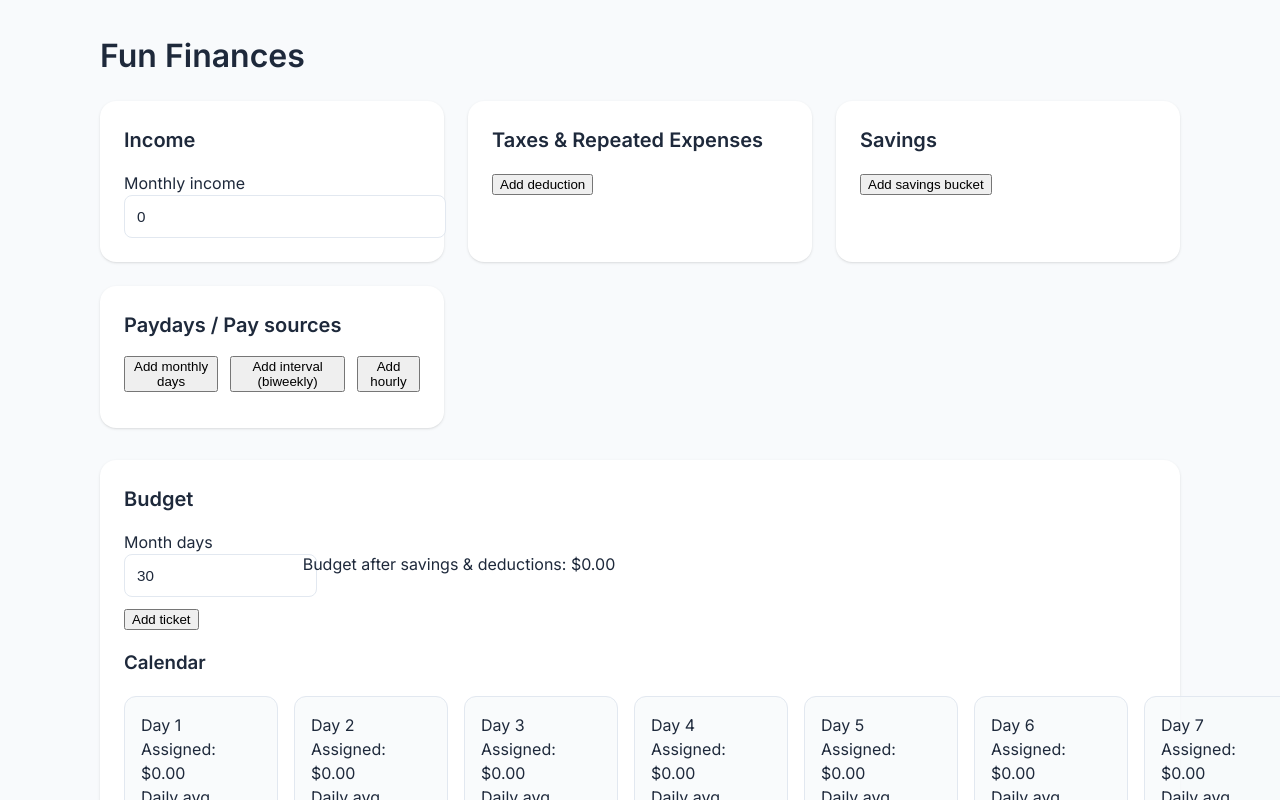
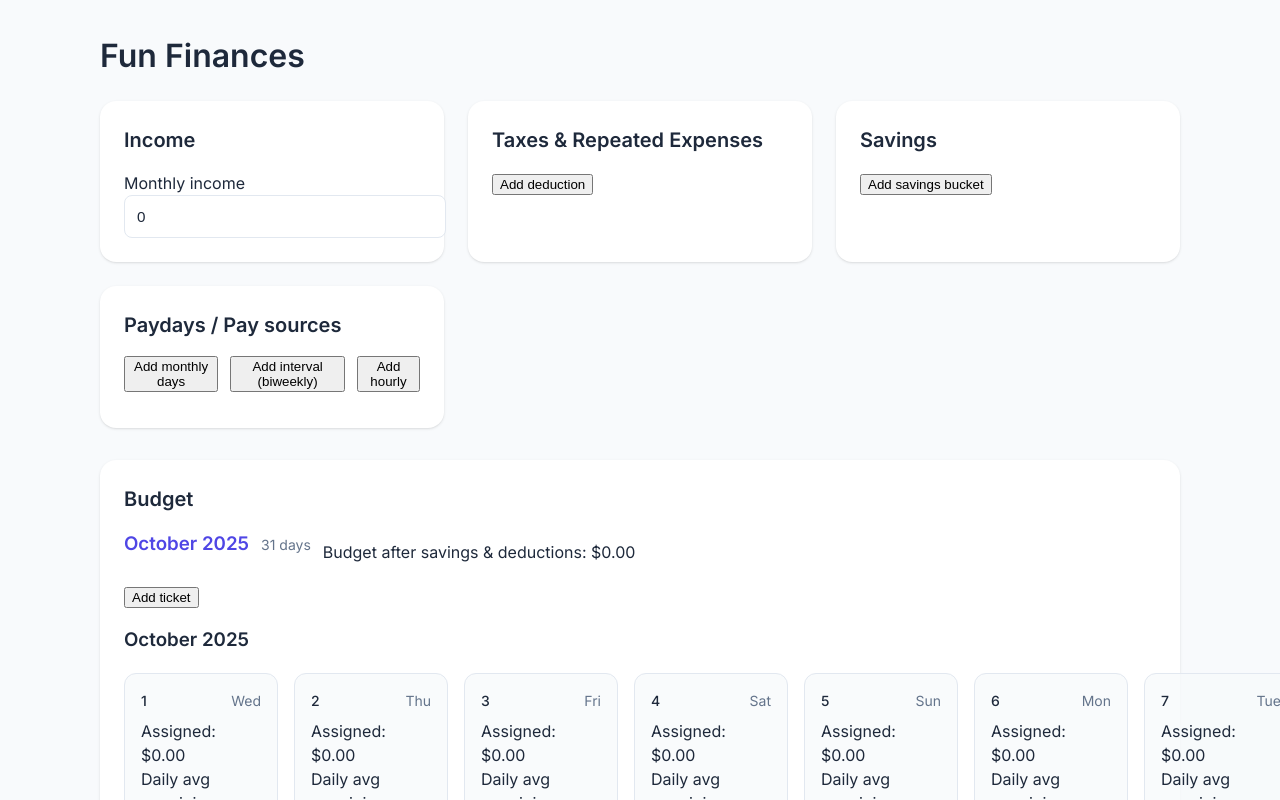
Before and after one commit to kate-emanuel/fun-finances, a React (Vite) app: page / in a window 1280 px wide. Shown: the top 800 px of the page. Built offline with nearby package versions, Linux system fonts and the light colour scheme.

Commit message:
feat: update calendar to use current dates

```diff
--- a/src/components/Budget.jsx
+++ b/src/components/Budget.jsx
@@ -1,13 +1,41 @@
-import React, { useMemo, useState } from 'react'
+import React, { useMemo, useState, useEffect } from 'react'
 
-function buildDays(monthLength = 30) {
-  return Array.from({ length: monthLength }, (_, i) => ({ day: i + 1 }))
+function getDaysInMonth(month, year) {
+  return new Date(year, month + 1, 0).getDate()
+}
+
+function buildDays(month, year) {
+  const daysInMonth = getDaysInMonth(month, year)
+  const firstDay = new Date(year, month, 1)
+
+  return Array.from({ length: daysInMonth }, (_, i) => {
+    const date = new Date(year, month, i + 1)
+    return {
+      day: i + 1,
+      date,
+      dayName: date.toLocaleDateString('en-US', { weekday: 'short' }),
+      isToday: date.toDateString() === new Date().toDateString()
+    }
+  })
 }
 
 export default function Budget({ budgetAmount, tickets, setTickets, paySources = [], effectiveIncome = 0 }) {
-  const [monthLength, setMonthLength] = useState(30)
+  const [currentDate, setCurrentDate] = useState(new Date())
+  const [monthLength, setMonthLength] = useState(getDaysInMonth(currentDate.getMonth(), currentDate.getFullYear()))
 
-  const days = useMemo(() => buildDays(monthLength), [monthLength])
+  useEffect(() => {
+    const interval = setInterval(() => {
+      const now = new Date()
+      if (now.getMonth() !== currentDate.getMonth() || now.getFullYear() !== currentDate.getFullYear()) {
+        setCurrentDate(now)
+        setMonthLength(getDaysInMonth(now.getMonth(), now.getFullYear()))
+      }
+    }, 3600000) // Check every hour
+    return () => clearInterval(interval)
+  }, [currentDate])
+
+  const days = useMemo(() => buildDays(currentDate.getMonth(), currentDate.getFullYear()),
+    [currentDate])
 
   // compute per-day assigned totals from tickets only (single source of truth)
   const assignedTotalsByDay = useMemo(() => {
@@ -74,9 +102,10 @@ export default function Budget({ budgetAmount, tickets, setTickets, paySources =
     <div className="card">
       <h2>Budget</h2>
       <div className="row">
-        <label>Month days
-          <input type="number" value={monthLength} onChange={e => setMonthDays(Number(e.target.value) || 30)} min="28" max="31" />
-        </label>
+        <div className="month-header">
+          <h3>{currentDate.toLocaleString('default', { month: 'long', year: 'numeric' })}</h3>
+          <div>{monthLength} days</div>
+        </div>
         <div>Budget after savings & deductions: ${budgetAmount.toFixed(2)}</div>
       </div>
 
@@ -99,7 +128,7 @@ export default function Budget({ budgetAmount, tickets, setTickets, paySources =
         ))}
       </div>
 
-      <h3>Calendar</h3>
+      <h3>{currentDate.toLocaleString('default', { month: 'long', year: 'numeric' })}</h3>
       <div className="calendar">
         {(() => {
           const weeks = []
@@ -111,8 +140,11 @@ export default function Budget({ budgetAmount, tickets, setTickets, paySources =
               {week.map((d, i) => {
                 const idx = wi * 7 + i
                 return (
-                  <div key={d.day} className="day">
-                    <div className="day-header">Day {d.day}</div>
+                  <div key={d.day} className={`day ${d.isToday ? 'today' : ''}`}>
+                    <div className="day-header">
+                      <span className="day-number">{d.day}</span>
+                      <span className="day-name">{d.dayName}</span>
+                    </div>
                     {paydaysMap[idx] ? <div className="payday">Pay: ${paydaysMap[idx].toFixed(2)}</div> : null}
                     <div>Assigned: ${assignedTotalsByDay[idx].toFixed(2)}</div>
                     <div>Daily avg remaining: ${averagePerDay.toFixed(2)}</div>
--- a/src/styles.css
+++ b/src/styles.css
@@ -92,6 +92,23 @@ select:focus {
   border: 1px solid var(--border);
 }
 
+.month-header {
+  display: flex;
+  align-items: baseline;
+  gap: 12px;
+  margin-bottom: 16px;
+}
+
+.month-header h3 {
+  margin: 0;
+  color: var(--accent);
+}
+
+.month-header div {
+  color: var(--text-light);
+  font-size: 0.875rem;
+}
+
 .days {
   display: grid;
   grid-template-columns: repeat(auto-fill, minmax(200px, 1fr));
@@ -104,11 +121,36 @@ select:focus {
   padding: 16px;
   border-radius: 12px;
   border: 1px solid var(--border);
-  transition: background-color 0.2s;
+  transition: all 0.2s ease;
+  position: relative;
+}
+
+.day.today {
+  background: rgba(79, 70, 229, 0.05);
+  border-color: var(--accent-light);
 }
 
 .day:hover {
   background: rgba(248, 250, 252, 1);
+  transform: translateY(-1px);
+  box-shadow: 0 2px 4px rgba(0,0,0,0.05);
+}
+
+.day-header {
+  display: flex;
+  justify-content: space-between;
+  align-items: center;
+  margin-bottom: 8px;
+  font-size: 0.875rem;
+}
+
+.day-number {
+  font-weight: 500;
+  color: var(--text);
+}
+
+.day-name {
+  color: var(--text-light);
 }
 
 .ticket-small {
```
Also changed, not shown: 5 other files (tests, documents, lock files or other folders).
